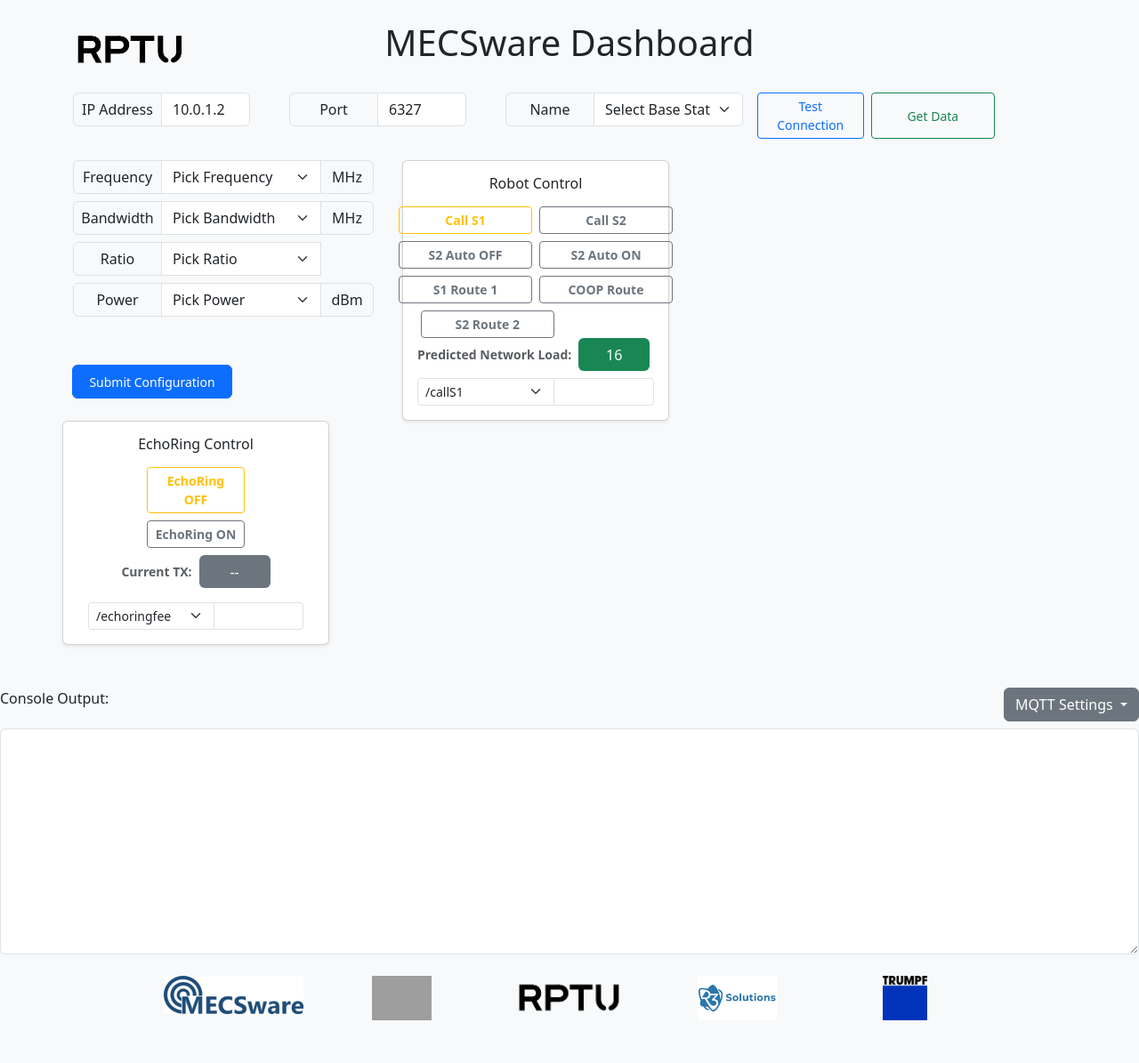
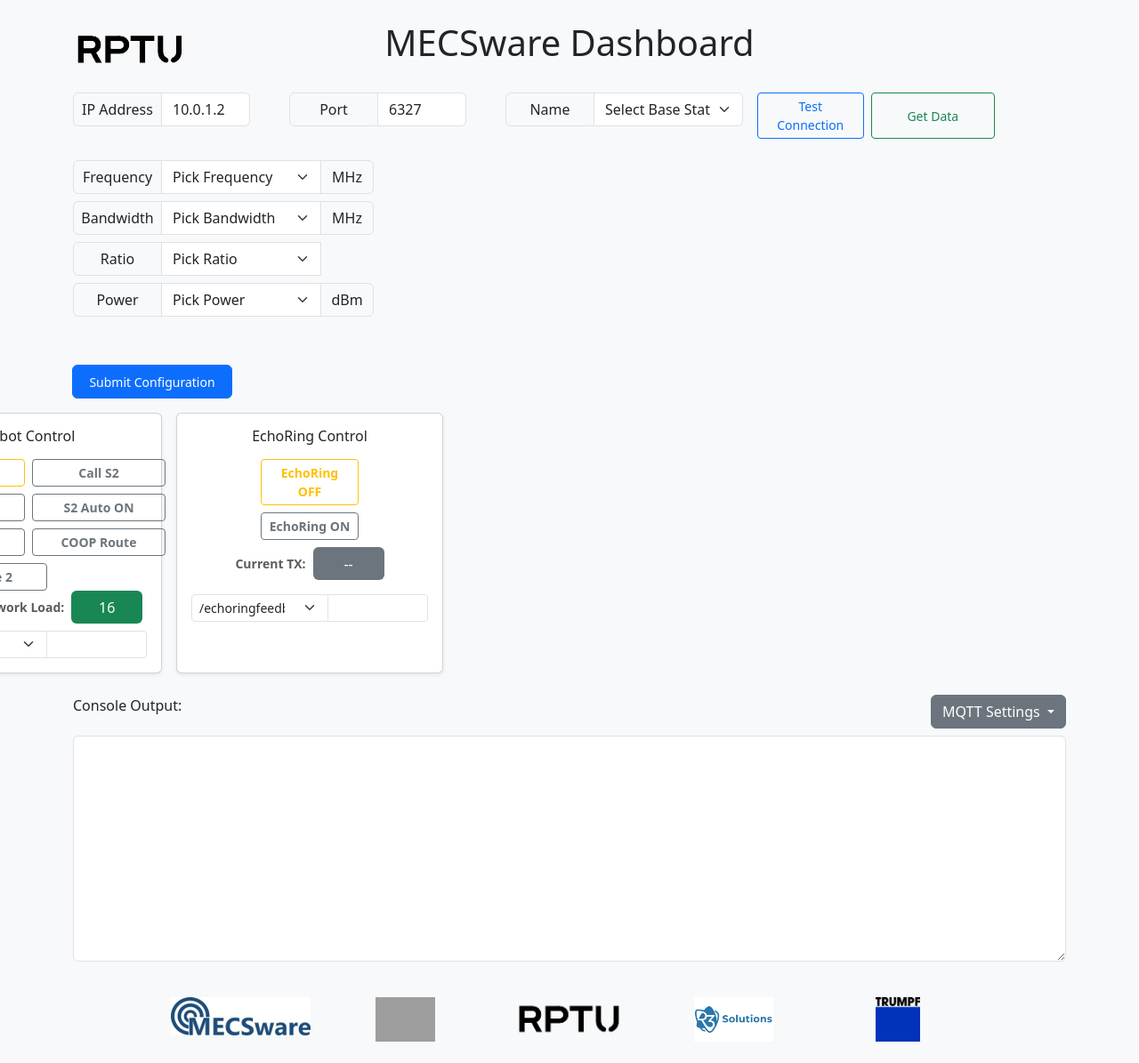
Before and after one commit to WICON-RPTU/MECSware-EchoRing_Dashboard, a Flask app: page / in a window 1280 px wide. Shown: the whole page at 89% size. Before the commit the page ends 1147 px from the top, so only its background shows below. Run offline with Flask 3, Linux system fonts and the light colour scheme; grey boxes are pictures that could not be loaded.

Commit message:
[MOD] Buttons

```diff
--- a/templates/index.html
+++ b/templates/index.html
@@ -192,8 +192,11 @@
     </div>
   </div>
 
-  <!-- Right: Robot and EchoRing Cards -->
-<div class="col-md-6 d-flex flex-column flex-md-row justify-content-start gap-3" style="margin-left: -200px;">
+<!-- Right: Robot and EchoRing Cards (side-by-side) -->
+<div class="row mb-4">
+  <div class="col-md-12 d-flex flex-column flex-md-row justify-content-start gap-3" style="margin-left: -200px;">
+
+    <!-- Robot Card -->
     <div id="robotCard" class="card shadow-sm w-100">
       <div class="card-body p-3">
         <h6 class="card-title mb-3 text-center">Robot Control</h6>
@@ -233,13 +236,10 @@
           </select>
           <input id="robotTopicMsg" class="form-control" readonly>
         </div>
+      </div>
+    </div>
 
-    </div> <!-- card-body -->
-  </div> <!-- robotCard -->
-</div> <!-- col-md-6 -->
-
-
-
+    <!-- EchoRing Card -->
     <div id="echoringCard" class="card shadow-sm w-100">
       <div class="card-body p-3">
         <h6 class="card-title mb-3 text-center">EchoRing Control</h6>
@@ -259,8 +259,10 @@
         </div>
       </div>
     </div>
+
   </div>
 </div>
+
 
 <div class="mb-3">
   <div class="d-flex justify-content-between align-items-start mb-2">
```
Lines whose indentation alone changed are shown as unchanged.
